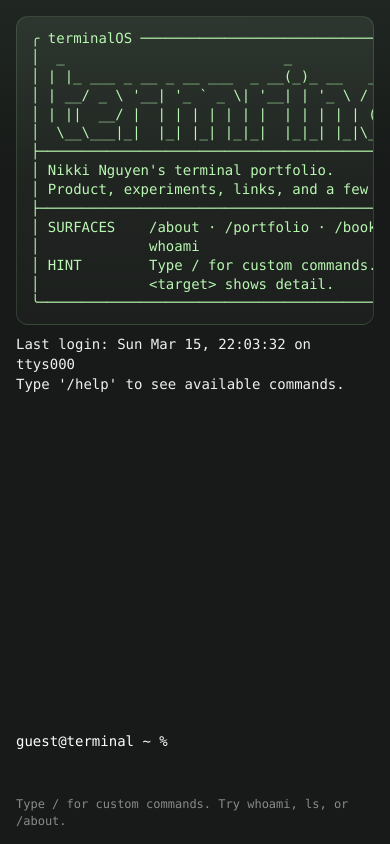
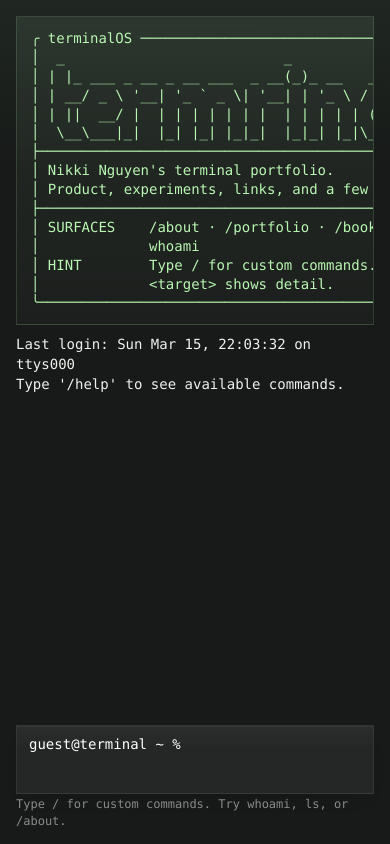
Before and after one commit to nikkihnguyen/terminalOS, a website with bundled scripts: page index.html in a window 390 px wide. Built offline with nearby package versions, Linux system fonts and the light colour scheme; what unicode-animations would draw is missing.

Commit message:
Refine terminal container styling

```diff
--- a/styles.css
+++ b/styles.css
@@ -99,9 +99,16 @@ pre {
   display: flex;
   align-items: center;
   gap: 10px;
-  padding: 8px 20px 18px;
+  margin: 8px 20px 0;
+  padding: 10px 14px;
   border-top: none;
-  background: transparent;
+  background:
+    linear-gradient(180deg, rgba(255, 255, 255, 0.03), transparent 34%),
+    rgba(255, 255, 255, 0.055);
+  border: 1px solid rgba(255, 255, 255, 0.06);
+  box-shadow:
+    inset 0 1px 0 rgba(255, 255, 255, 0.045),
+    0 10px 24px -20px rgba(0, 0, 0, 0.55);
 }
 
 .terminal__flow {
@@ -118,7 +125,6 @@ pre {
 .terminal__flow.flow-step {
   color: var(--success);
   border: 1px solid var(--border);
-  border-radius: 12px;
   padding: 12px 14px;
   box-sizing: border-box;
   background:
@@ -201,7 +207,7 @@ pre {
 
 .terminal__helper {
   min-height: 1.4em;
-  padding: 0 20px 14px;
+  padding: 2px 20px 14px;
   color: var(--helper);
   font-size: 12px;
   line-height: 1.4;
@@ -230,7 +236,6 @@ pre {
 .terminal-art {
   margin: 0 0 10px;
   padding: 12px 14px;
-  border-radius: 12px;
   border: 1px solid var(--border);
   background:
     linear-gradient(180deg, var(--surface-fill-strong), transparent),
@@ -450,11 +455,12 @@ pre {
   }
 
   .terminal__input-line {
-    padding: 8px 16px 16px;
+    margin: 8px 16px 0;
+    padding: 10px 12px;
   }
 
   .terminal__helper {
-    padding: 0 16px 14px;
+    padding: 2px 16px 14px;
   }
 }
 
```
